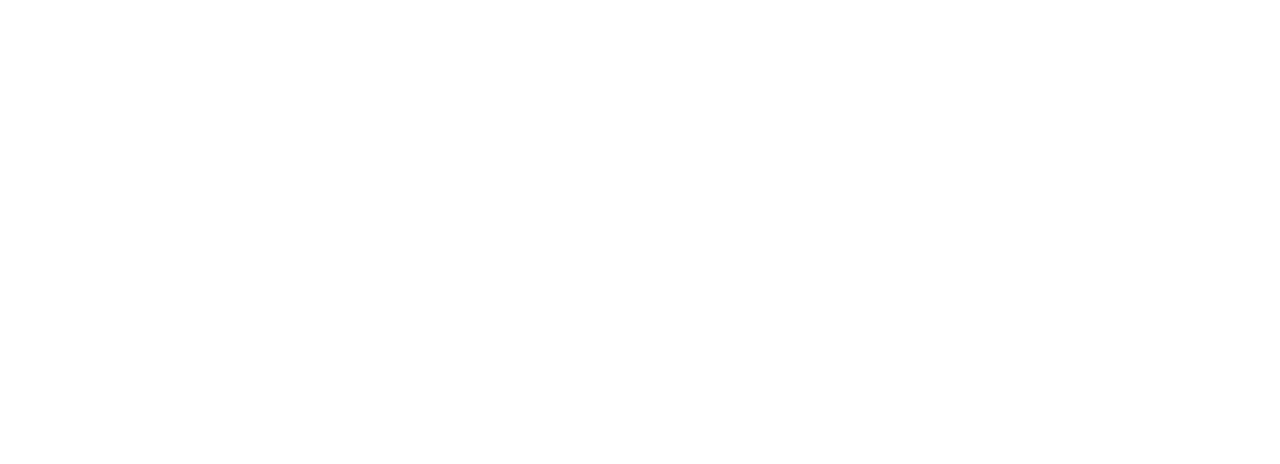
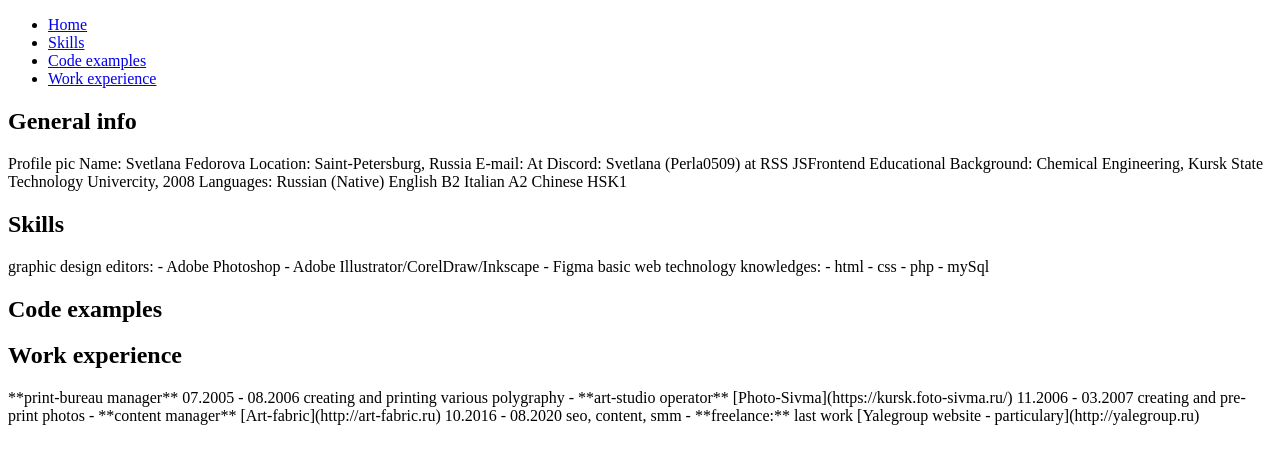
Before and after one commit to Perla0509/rsschool-cv, a plain HTML site: page index.html in a window 1280 px wide. Drawn offline with Linux system fonts and the light colour scheme.

Commit message:
feat: add basic page layout

```diff
--- a/index.html
+++ b/index.html
@@ -6,6 +6,60 @@
         <title>CV</title>
     </head>
     <body>
+        <header>
+          <nav>
+              <ul>
+                  <li><a href=#>Home</a></li>
+                  <li><a href=#>Skills</a></li>
+                  <li><a href=#>Code examples</a></li>
+                  <li><a href=#>Work experience</a></li>
+              </ul>
+          </nav>
+        </header>
+        <main>
+            <section>
+                <h2>General info</h2>
+                <p>Profile pic
+                Name: Svetlana Fedorova
+                Location: Saint-Petersburg, Russia
+                E-mail:
+                At Discord: Svetlana (Perla0509) at RSS JSFrontend
+                Educational Background: Chemical Engineering, Kursk State Technology Univercity, 2008
+                Languages: Russian (Native) English B2 Italian A2 Chinese HSK1 </p>
+            </section>
+            <section>
+                <h2>Skills</h2>
+                <p>graphic design editors:
+                - Adobe Photoshop
+                - Adobe Illustrator/CorelDraw/Inkscape
+                - Figma
 
+                basic web technology knowledges:
+                - html
+                - css
+                - php
+                - mySql</p>
+            </section>
+            <section>
+                <h2>Code examples</h2>
+            </section>
+            <section>
+                <h2>Work experience</h2>
+                <p>  **print-bureau manager** 07.2005 - 08.2006
+                creating and printing various polygraphy
+
+              - **art-studio operator** [Photo-Sivma](https://kursk.foto-sivma.ru/) 11.2006 - 03.2007
+                creating and pre-print photos
+
+              - **content manager** [Art-fabric](http://art-fabric.ru) 10.2016 - 08.2020
+                seo, content, smm
+
+              - **freelance:**
+                last work [Yalegroup website - particulary](http://yalegroup.ru)</p>
+            </section>
+        </main>
+        <footer>
+
+        </footer>
     </body>
 </html>
```
